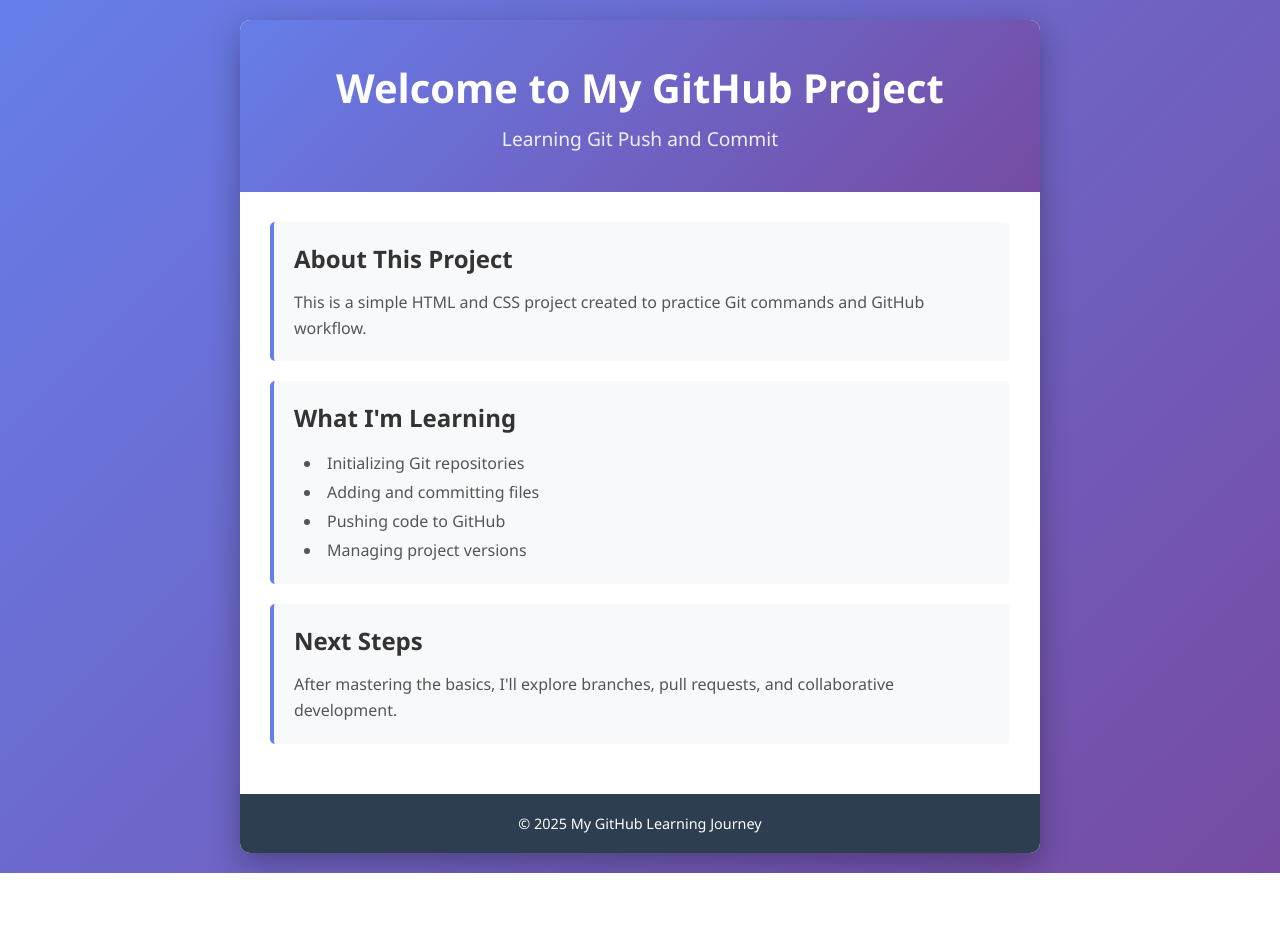
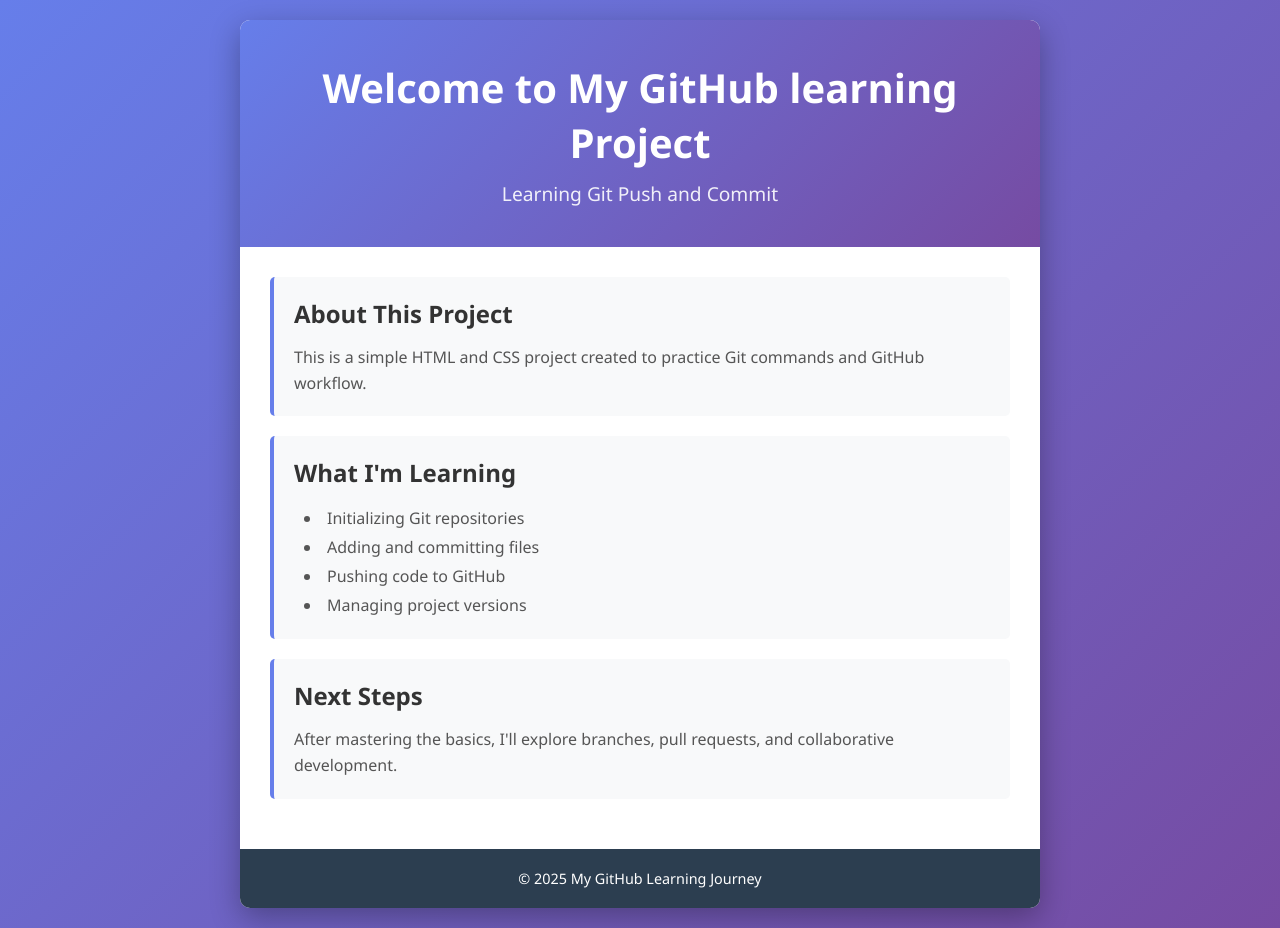
Before and after one commit to Shubham-spcse/learnGit, a plain HTML site: page index.html in a window 1280 px wide. Before the commit the page ends 873 px from the top, so only its background shows below. Drawn offline with Linux system fonts and the light colour scheme.

```diff
--- a/index.html
+++ b/index.html
@@ -9,7 +9,7 @@
 <body>
 <div class="container">
     <header>
-        <h1>Welcome to My GitHub Project</h1>
+        <h1>Welcome to My GitHub learning Project</h1>
         <p class="subtitle">Learning Git Push and Commit</p>
     </header>
 
```
